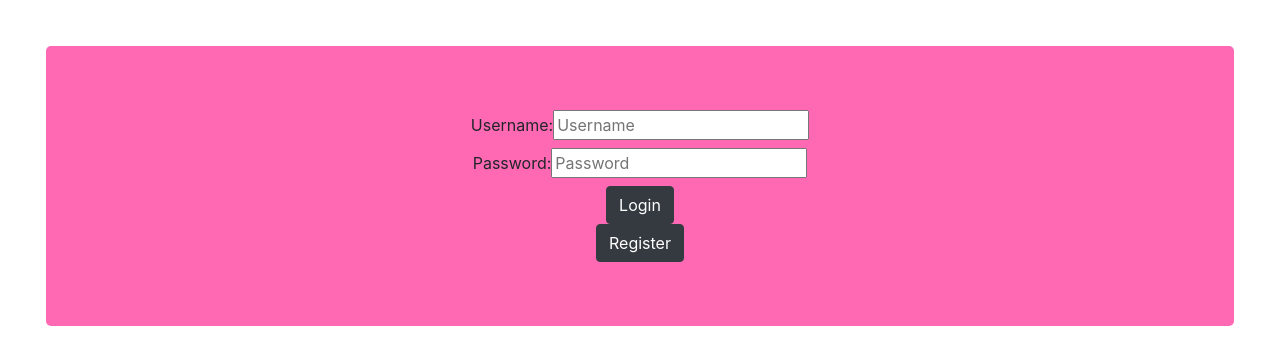
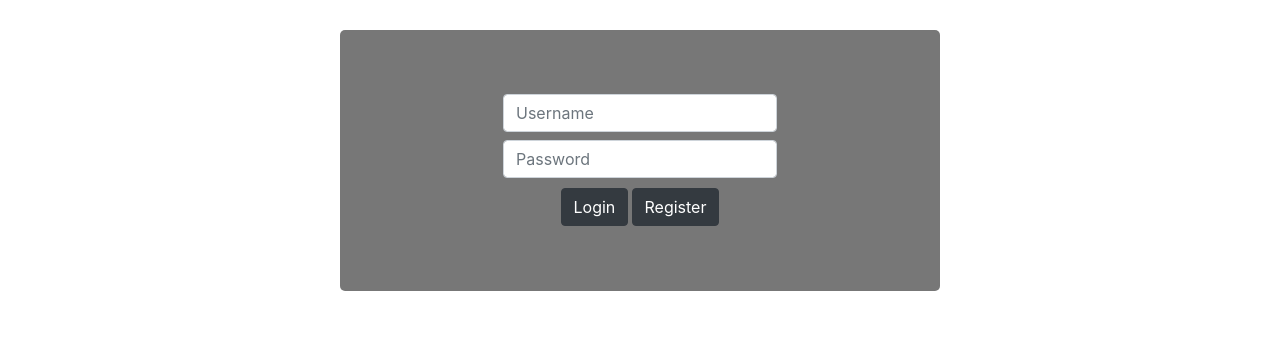
Before and after one commit to pannisimai/bookmark-api-ui, a React (Create React App) app: page / in a window 1280 px wide. Shown: the top 364 px of the page. Built offline with nearby package versions, Linux system fonts and the light colour scheme.

Commit message:
centered login container

```diff
--- a/src/components/Auth.js
+++ b/src/components/Auth.js
@@ -14,30 +14,31 @@ export default function Auth() {
           password
         } = value;
         return (
-          <div className="auth-container">
+          <div className="container auth-container">
             <form className="auth-form">
               <label>
-                Username:
                 <input
                   type="text"
                   name="name"
                   value={user}
                   placeholder="Username"
                   required
+                  className="form-control"
                   onChange={e => handleChange("name", e)}
                 />
               </label>
               <label>
-                Password:
                 <input
                   type="password"
                   name="password"
                   value={password}
                   placeholder="Password"
                   required
+                  className="form-control"
                   onChange={e => handleChange("password", e)}
                 />
               </label>
+              <div>
                 <input
                   type="submit"
                   value="Login"
@@ -50,6 +51,7 @@ export default function Auth() {
                   className="btn btn-dark submit-btn"
                   onClick={handleRegister}
                 />
+              </div>
             </form>
           </div>
         );
--- a/src/styles/Auth.scss
+++ b/src/styles/Auth.scss
@@ -1,9 +1,9 @@
 @import "./Variables.scss";
 
 .auth-container {
-  background-color: hotpink;
+  background-color: rgb(119, 119, 119);
   border-radius: 5px;
-  margin: 1em;
+  width: 600px;
 }
 
 .auth-form {
@@ -12,3 +12,7 @@
   padding: 4em;
   align-items: center;
 }
+
+.btn {
+  margin: 0.1em;
+}
```
Lines whose indentation alone changed are shown as unchanged.
